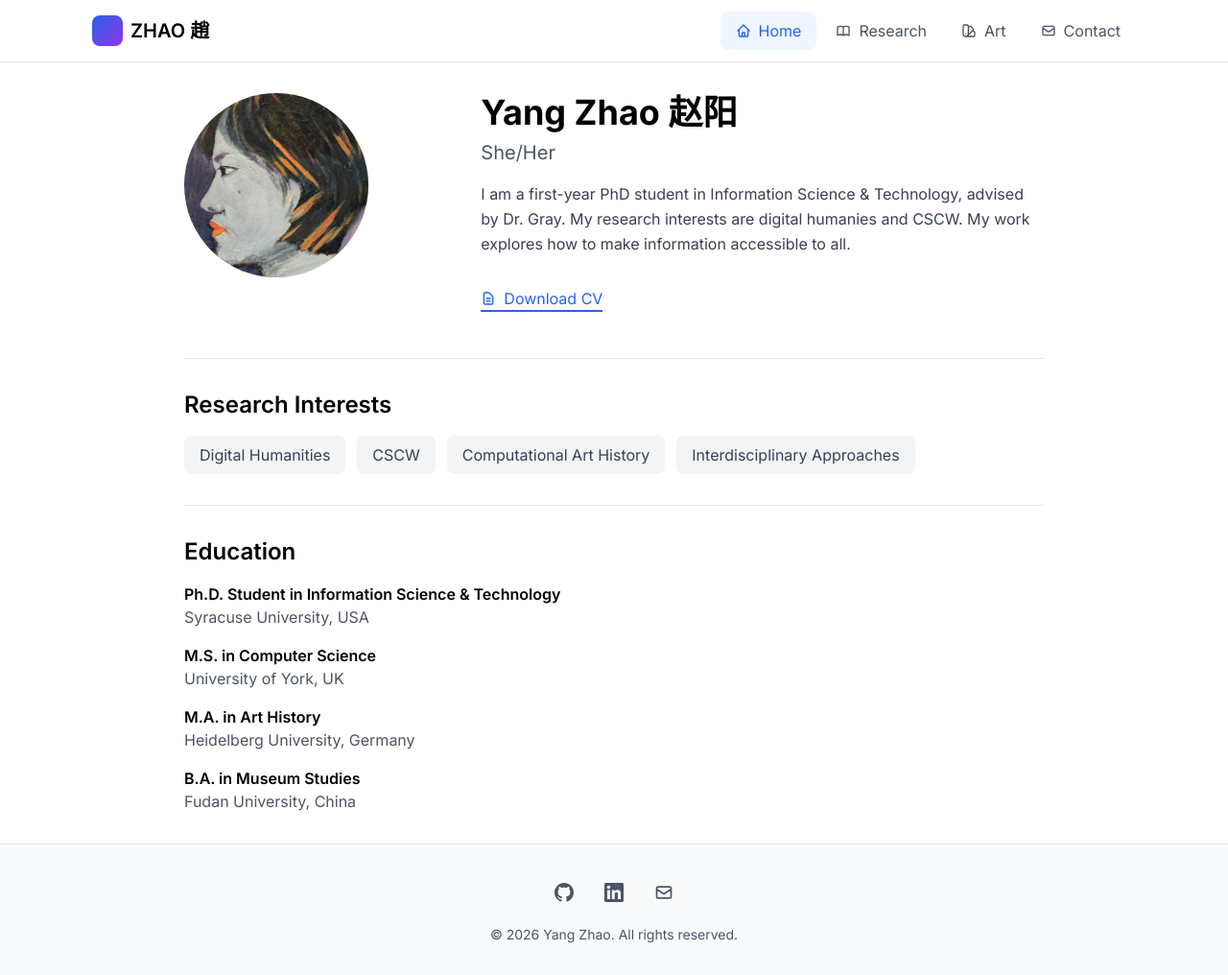
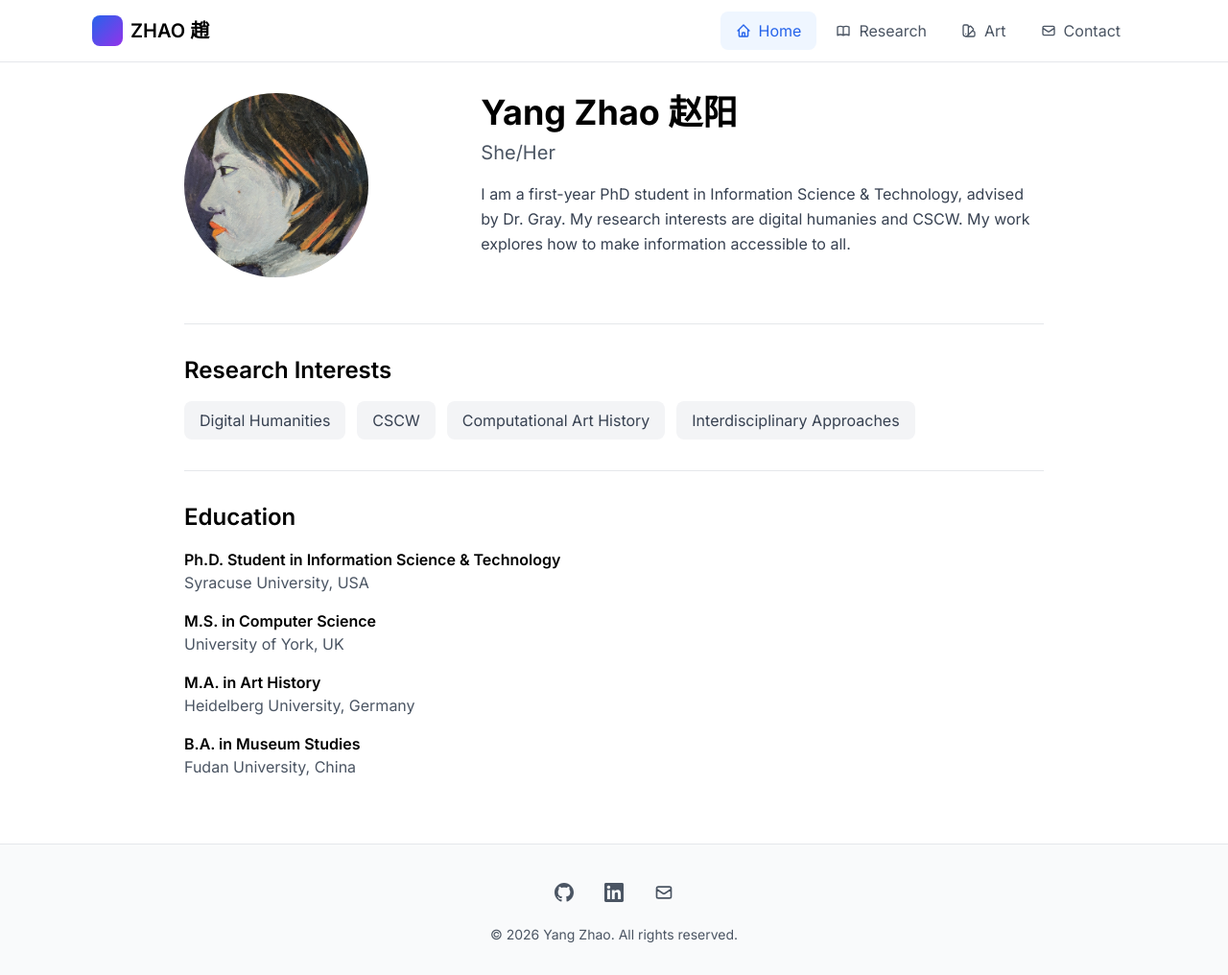
Before and after one commit to yzhao-is/yzhao-is.github.io, a Jekyll site: the page built from index.html, in a window 1280 px wide and 1016 px high. Shown: the whole window at 96% size. Built offline with Jekyll 4.4.1, drawn with Linux system fonts in a browser that asks for light colours; nearby versions of some CDN libraries.

Commit message:
Update index.html
remove cv

```diff
--- a/index.html
+++ b/index.html
@@ -32,19 +32,6 @@ title: Home
 
       </div>
 
-      <div class="pt-4">
-        <a
-          href="{{ '/assets/cv.pdf' | relative_url }}"
-          target="_blank"
-          rel="noopener noreferrer"
-          class="inline-flex items-center space-x-2 text-blue-600 hover:text-blue-700 border-b-2 border-blue-600 hover:border-blue-700 transition-colors"
-        >
-          <svg class="w-4 h-4" fill="none" stroke="currentColor" viewBox="0 0 24 24">
-            <path stroke-linecap="round" stroke-linejoin="round" stroke-width="2" d="M9 12h6m-6 4h6m2 5H7a2 2 0 01-2-2V5a2 2 0 012-2h5.586a1 1 0 01.707.293l5.414 5.414a1 1 0 01.293.707V19a2 2 0 01-2 2z"/>
-          </svg>
-          <span>Download CV</span>
-        </a>
-      </div>
     </div>
   </div>
 
```
